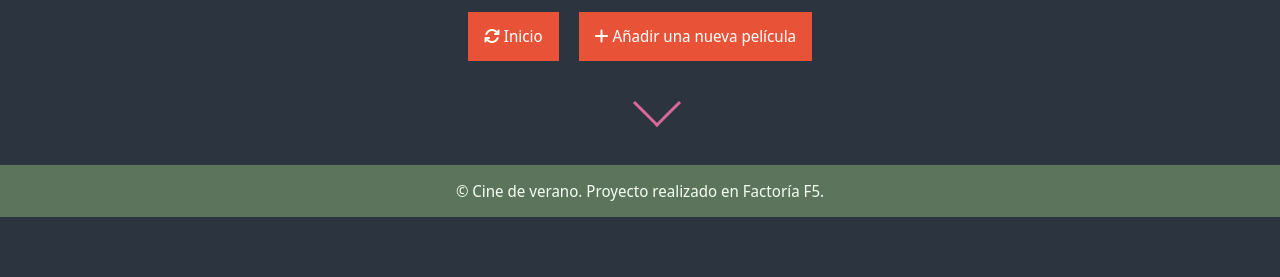
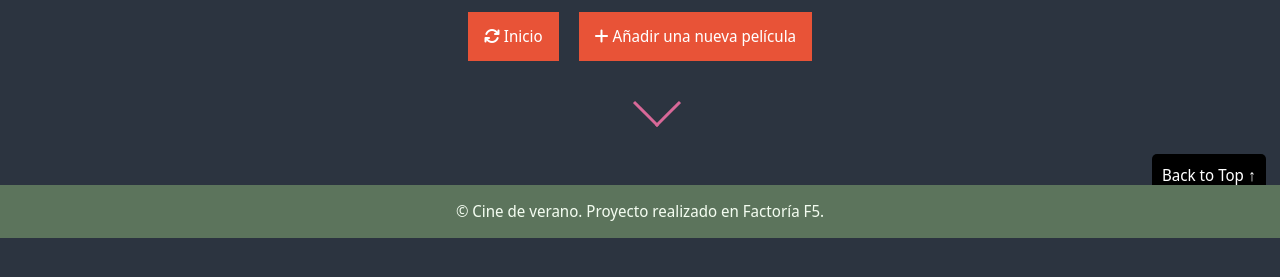
Before and after one commit to irinatiron/cine-de-verano-crud, a website: page index.html in a window 1280 px wide. Shown: the part 147-424 px from the top of the page. Drawn offline with Linux system fonts and the light colour scheme; no server answers.

Commit message:
scroll to top button on index

```diff
--- a/index.html
+++ b/index.html
@@ -66,6 +66,7 @@
     <main>
         <section id="moviesContainer"></section>
     </main>
+    <a href="#" class="top">Back to Top &#8593;</a>
     <footer>
         <div id="footer-info">
             <p>&copy; Cine de verano. Proyecto realizado en Factoría F5.</p>
--- a/src/css/style.css
+++ b/src/css/style.css
@@ -29,6 +29,9 @@ ul {
 }
 
 /* CUSTOM CSS */
+html, body {
+    scroll-behavior: smooth;
+}
 body {
     font-family: Noto Sans Display, sans-serif;
     background-color: var(--black);
@@ -290,6 +293,20 @@ button[type="submit"] {
     margin-bottom: 10px;
 }
 
+.top {
+  position: sticky;
+  bottom: 20px;
+  margin-left:90%;
+  place-self: end;
+  margin-top: calc(100vh + var(--offset));
+  --offset: 50px;
+  text-decoration: none;
+  padding: 10px;
+  color: #fff;
+  background: #000;
+  border-radius: 5px;
+}
+
 /* FOOTER */
 footer {
     /* position: absolute;
@@ -337,4 +354,7 @@ footer {
         margin-left: auto;
         margin-right: auto;
     }
+    .top {
+        margin-left: 40%;
+    }
 }
```
